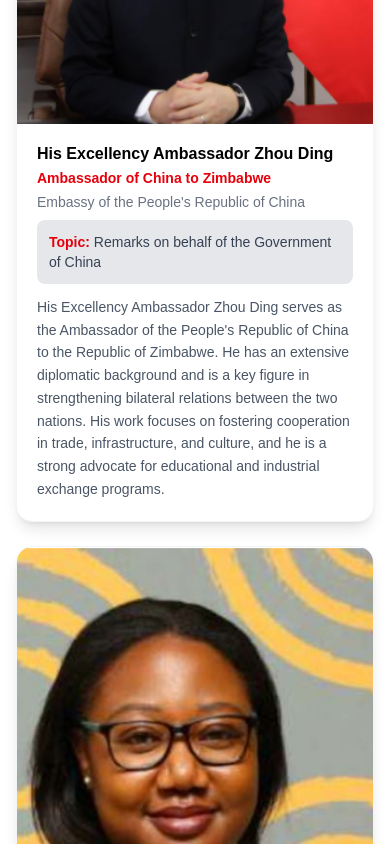
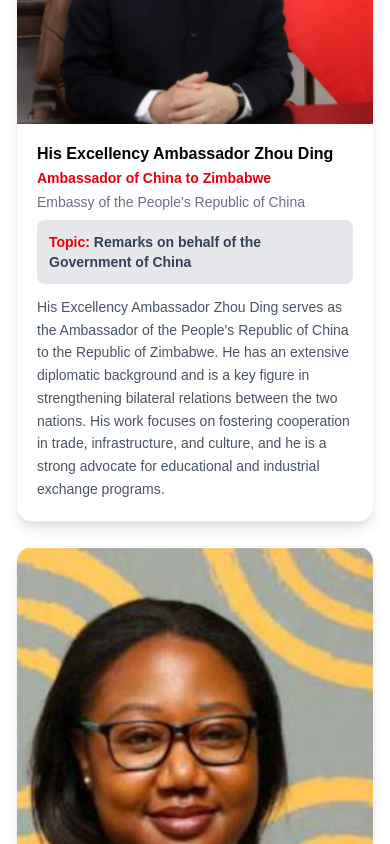
Before and after one commit to Guava-Africa/zim-china-symposium, a Next.js app in the folder frontend/: page /panelists in a window 390 px wide. Shown: the part 1860-2704 px from the top of the page. Built offline with nearby package versions, Linux system fonts and the light colour scheme.

Commit message:
minor changes befor hosting

```diff
--- a/frontend/app/panelists/page.tsx
+++ b/frontend/app/panelists/page.tsx
@@ -45,14 +45,14 @@ export default function PanelistsPage() {
     {
       name: "Mr. Benson Xu",
       title: "Chairperson and Managing Director",
-      organization: "Chamber of Chinese Enterprises in Zimbabwe / Dinson Iron and Steel Company (DISCO)",
-      topic: "Welcome Remarks and Introduction of Ambassador",
-      bio: "Mr. Benson Xu is the Chairperson of the Chinese Chamber of Commerce in Zimbabwe and the Managing Director of Dinson Iron and Steel Company (DISCO). He has been instrumental in spearheading major industrial projects, notably the Manhize steel plant, which is a cornerstone of Zimbabwe's industrialization strategy. His academic background includes studies at LS University, and he possesses significant experience in large-scale investment and infrastructure development.",
+      organization: "The Chamber of Chinese Enterprises in Zimbabwe / Dinson Iron and Steel Company (DISCO)",
+      topic: "Welcome Remarks and Introduction of Ambassador of China to Zimbabwe",
+      bio: "Mr. Benson Xu is the Chairperson of The Chamber of Chinese Enterprises in Zimbabwe and the Managing Director of Dinson Iron and Steel Company (DISCO). He has been instrumental in spearheading major industrial projects, notably the Manhize steel plant, which is a cornerstone of Zimbabwe's industrialization strategy. His academic background includes studies at LS University, and he possesses significant experience in large-scale investment and infrastructure development.",
     image:'/bioPics/Benson.jpeg'
     },
     // ===== 5. ANDY HODGES =====
     {
-      name: "Mr. Andrew F. Hodges",
+      name: "Mr. Andy F. Hodges",
       title: "Group Head of Investments and Advisory Services",
       organization: "Africapaciti Investment Group",
       topic: "Moderator: Investment Environment Plenary",
@@ -112,16 +112,16 @@ export default function PanelistsPage() {
       name: "Honourable Advocate Itayi Ndudzo",
       title: "Minister of State for Provincial Affairs and Devolution",
       organization: "Mashonaland East Province",
-      topic: "Provincial Mining Investment Opportunities",
+      topic: "Provincial Development Opportunities",
       bio: "Hon. Advocate Itayi Ndudzo is the Minister of State for Provincial Affairs and Devolution for Mashonaland East Province. As a legal professional and Advocate, he brings a strong legal and administrative perspective to his role in provincial governance and development.",
       image: "/bioPics/Panelists/Minister of State for Provincial Affairs and Devolutionin Mashonaland East Province - Hon Adv I Ndudzo.jpg",
     },
   {
-      name: "Honourable R. Moyo",
+      name: "Honourable Richard Moyo",
       title: "Minister of State for Provincial Affairs and Devolution",
       organization: "Matabeleland North Province",
-      topic: "Provincial Tourism Opportunities",
-      bio: "Hon. R. Moyo serves as the Minister of State for Provincial Affairs and Devolution for Matabeleland North Province. He is a passionate advocate for tourism-led economic growth and works tirelessly to position his province as a prime destination for both domestic and international investment.",
+      topic: "Provincial Investment Opportunities",
+      bio: "Hon. Richard Moyo serves as the Minister of State for Provincial Affairs and Devolution for Matabeleland North Province. He is a passionate advocate for tourism-led economic growth and works tirelessly to position his province as a prime destination for both domestic and international investment.",
    image:'/bioPics/Honourable R. Moyo.jpg'
    },
     {
@@ -136,7 +136,7 @@ export default function PanelistsPage() {
       name: "Honourable Marian Chombo",
       title: "Minister of State for Provincial Affairs and Devolution",
       organization: "Mashonaland West Province",
-      topic: "Provincial Land Management",
+      topic: "Provincial Rural Development",
       bio: "Hon. Marian Chombo is the Minister of State for Provincial Affairs and Devolution for Mashonaland West Province. She is an experienced politician and administrator, overseeing regional development and the implementation of government policies within her province.",
     image:'/bioPics/Honourable Marian Chombo.jpg'
   },
@@ -144,7 +144,7 @@ export default function PanelistsPage() {
       name: "Honourable Advocate Misheck Mugadza",
       title: "Minister of State for Provincial Affairs and Devolution",
       organization: "Manicaland Province",
-      topic: "Provincial Land Management",
+      topic: "Provincial Community Development",
       bio: "Hon. Advocate Misheck Mugadza is the Minister of State for Provincial Affairs and Devolution for Manicaland Province. A legal professional by training, he applies his expertise to provincial administration, focusing on economic planning and community development.",
       image: "/bioPics/Panelists/Minister of state for provincial affairs and devolution for manicaland province - Hon Adv Mugadza.png",
     },
@@ -170,9 +170,9 @@ export default function PanelistsPage() {
     {
       name: "Mr. William Wen",
       title: "Secretary General",
-      organization: "Chamber of Chinese Enterprises in Zimbabwe",
+      organization: "The Chamber of Chinese Enterprises in Zimbabwe",
       topic: "Closing Remarks and Vote of Thanks",
-      bio: "Mr. William Wen is the Secretary General of the Chinese Chamber of Enterprises in Zimbabwe. He holds a Master of Accounting and Financial Analysis from Hong Kong Polytechnic University. He is a key facilitator of business relations, providing financial and strategic support to Chinese enterprises operating in Zimbabwe.",
+      bio: "Mr. William Wen is the Secretary General of The Chamber of Chinese Enterprises in Zimbabwe. He holds a Master of Accounting and Financial Analysis from Hong Kong Polytechnic University. He is a key facilitator of business relations, providing financial and strategic support to Chinese enterprises operating in Zimbabwe.",
     image: '/bioPics/William wen, SG OF CCEZ.jpeg'
     },
     // ===== 10. DEPUTY MINISTERS =====
@@ -292,10 +292,10 @@ export default function PanelistsPage() {
     },
     {
       name: "Ms. Yu Dongping",
-      title: "Chief Executive Officer",
-      organization: "Bikita Minerals",
+      title: "Business Consultant",
+      organization: "The Chamber of Chinese Enterprises in Zimbabwe",
       topic: "Land Management for Investment",
-      bio: "Ms. Yu Dongping is the Chief Executive Officer of Bikita Minerals. As a leading executive in the mining sector, she oversees the operations of one of Zimbabwe's most significant lithium mines, contributing to the country's position in the global green energy supply chain.",
+      bio: "Ms. Yu Dongping is the Business Consultant of The Chamber of Chinese Enterprises in Zimbabwe. As a leading executive in the mining sector, she oversees the operations of one of Zimbabwe's most significant lithium mines, contributing to the country's position in the global green energy supply chain.",
     image:'/bioPics/Ms. Yu dongping.jpeg'
     },
     {
@@ -341,9 +341,9 @@ export default function PanelistsPage() {
     {
       name: "Mr. Zhang Guangyi",
       title: "Vice President",
-      organization: "Chamber of Chinese Enterprises in Zimbabwe",
+      organization: "The Chamber of Chinese Enterprises in Zimbabwe",
       topic: "Investment Environment for Chinese Investors",
-      bio: "Mr. Zhang Guangyi is the Vice President of the Chamber of Chinese Enterprises in Zimbabwe. He is actively involved in facilitating business cooperation and promoting research and educational exchanges between Chinese enterprises and Zimbabwean institutions, contributing to the growth of bilateral economic ties.",
+      bio: "Mr. Zhang Guangyi is the Vice President of the The Chamber of Chinese Enterprises in Zimbabwe. He is actively involved in facilitating business cooperation and promoting research and educational exchanges between Chinese enterprises and Zimbabwean institutions, contributing to the growth of bilateral economic ties.",
     },
     {
       name: "Mr. Zhou Xuegong",
@@ -378,17 +378,17 @@ export default function PanelistsPage() {
     {
       name: "Mr. Shalvar Chikomba",
       title: "Chairperson",
-      organization: "Zimbabwe National Residents Association Organisation (ZNRAO)",
+      organization: "Zimbabwe National Organization of Associations and Residents Trusts (ZNOART)",
       topic: "Residents' Rights and Land Issues",
       bio: "Mr. Shalvar Chikomba is the Chairperson of the Zimbabwe National Residents Association (ZNOART). Educated at Glen Norah High, he is a prominent community leader who advocates for residents' rights, improved service delivery, and sustainable urban development.",
     image:'/bioPics/Mr. Shalvar Chikomba.jpg'
     },
     {
       name: "Ms. Shanel Liu",
-      title: "Vice President and Vice Secretary",
-      organization: "Chamber of Chinese Enterprises in Zimbabwe",
+      title: "Member",
+      organization: "The Chamber of Chinese Enterprises in Zimbabwe",
       topic: "Zero Tariffs: Business Community Perspective",
-      bio: "Ms. Shanel Liu is the Vice President and Vice Secretary of the Chamber of Chinese Enterprises in Zimbabwe. She holds an MBA and has extensive experience in government relations and industrial development. She plays a vital role in bridging the gap between Chinese investors and the Zimbabwean government to foster sustainable economic partnerships.",
+      bio: "Ms. Shanel Liu is the Vice President and Vice Secretary of the The Chamber of Chinese Enterprises in Zimbabwe. She holds an MBA and has extensive experience in government relations and industrial development. She plays a vital role in bridging the gap between Chinese investors and the Zimbabwean government to foster sustainable economic partnerships.",
     },
     // {
     //   name: "Mr. S. Kuvarika",
@@ -495,7 +495,7 @@ export default function PanelistsPage() {
 
                   <div className="bg-gray-200 rounded-lg p-3 mb-3">
                     <p className="text-sm text-gray-700">
-                      <span className="font-semibold text-red-600">Topic:</span> {panelist.topic}
+                      <span className="font-semibold text-red-600">Topic:</span> <span className="font-bold">{panelist.topic}</span>
                     </p>
                   </div>
 
--- a/frontend/app/register/page.tsx
+++ b/frontend/app/register/page.tsx
@@ -240,6 +240,9 @@ export default function RegisterPage() {
               </div>
             </div>
             <p className="text-black text-sm md:text-lg font-bold italic tracking-wide pb-2">Building Strategic Partnerships</p>
+            <p className="text-black text-sm md:text-lg font-bold italic tracking-wide pb-2">
+              Brought to you by <a href="https://www.africapaciti.com" target="_blank" rel="noopener noreferrer" className="text-blue-600 hover:underline">Africapaciti</a> & The The Chamber of Chinese Enterprises in Zimbabwe
+</p>
           </div>
 
           <div className="flex flex-col lg:flex-row gap-6 md:gap-8">
@@ -398,7 +401,11 @@ export default function RegisterPage() {
 
               <div className="backdrop-blur-3xl rounded-2xl shadow-xl p-5 md:p-6 text-white">
                 <h3 className="font-bold text-base md:text-lg mb-2 md:mb-3">Need Assistance?</h3>
-                <p className="text-xs md:text-sm text-white/90 mb-2 md:mb-3">Contact our official delegation desk:</p>
+                <p className="text-xs md:text-sm text-white/90 mb-2 md:mb-3">Contact our Official Delegation Desk:</p>
+                <p className="text-xs md:text-sm">📞 Precious Mpanduki: +263 786 262 716</p>
+                <p className="text-xs md:text-sm break-all">✉️ info@.com</p>
+
+                <p className="text-xs md:text-sm text-white/90 mb-2 md:mb-3 mt-9">Business Enquires:</p>
                 <p className="text-xs md:text-sm">📞 Andy Hodges: +263 773 491 634</p>
                 <p className="text-xs md:text-sm break-all">✉️ andy.hodges@africapaciti.com</p>
               </div>
```
Also changed, not shown: frontend/app/about/page.tsx (+5 -5 lines), frontend/app/page.tsx (+5 -5 lines), frontend/app/schedule/page.tsx (+11 -11 lines), frontend/components/Footer.tsx (+10 -2 lines), 1 other file (tests, documents, lock files or other folders).
